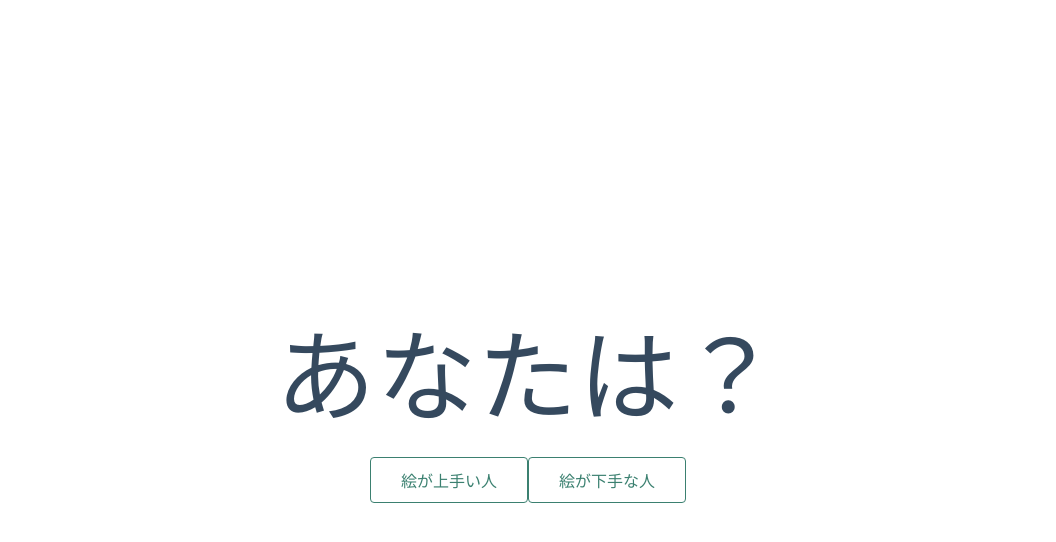
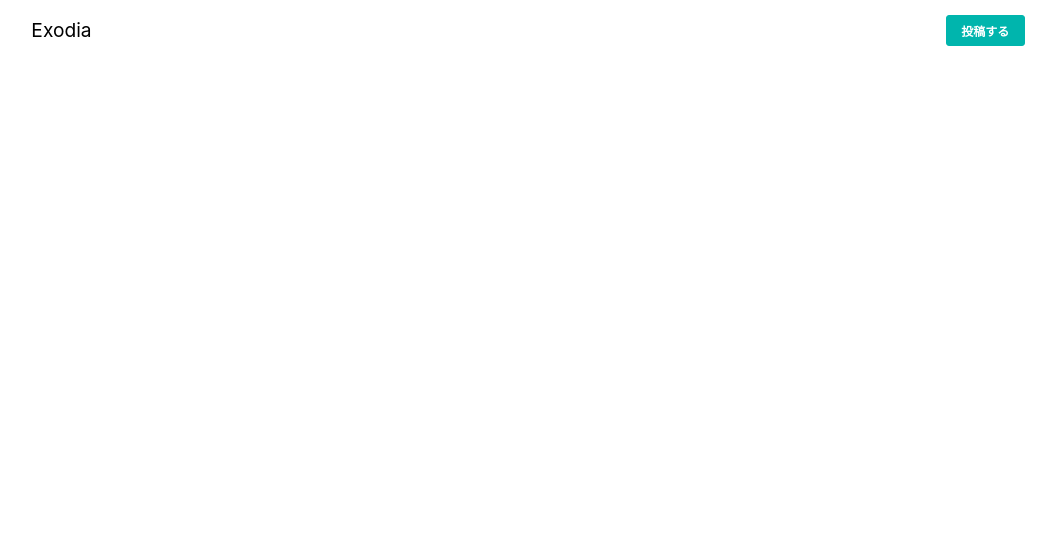
Before and after one commit to YutaKanna/Exodia, a Nuxt app in the folder nuxt/: page / in a window 1280 px wide. Shown: the top 542 px of the page, without its empty margins (112-1168 px from the left). Built offline with nearby package versions, Linux system fonts and the light colour scheme.

Commit message:
top画面にheaderを用意して、他は削除 #9

```diff
--- a/nuxt/pages/index.vue
+++ b/nuxt/pages/index.vue
@@ -1,27 +1,18 @@
 <template>
-  <div class="container">
-    <div>
-      <h1 class="title">
-        あなたは？
-      </h1>
-      <div class="links">
-        <a
-          href="https://nuxtjs.org/"
-          target="_blank"
-          rel="noopener noreferrer"
-          class="button--green"
-        >
-          絵が上手い人
-        </a>
-        <a
-          href="https://nuxtjs.org/"
-          target="_blank"
-          rel="noopener noreferrer"
-          class="button--green"
-        >
-          絵が下手な人
-        </a>
-      </div>
+  <div>
+    <header class="header-3">
+        <div class="header-inner">
+            <div class="logo">
+              Exodia
+            </div>
+            <nav class="header-nav">
+                <div class="header-nav-item">
+                    <a class="header-button header-post">投稿する</a>
+                </div>
+            </nav>
+        </div>
+    </header>
+    <div class="container">
     </div>
   </div>
 </template>
@@ -74,4 +65,90 @@ export default {}
 .links {
   padding-top: 15px;
 }
+
+
+
+
+
+
+
+
+
+
+
+
+
+
+
+
+
+
+
+
+
+
+
+
+
+
+
+
+.header-3 {
+  box-sizing: border-box;
+  width: 100%;
+}
+
+.header-inner {
+  display: flex;
+  align-items: center;
+  justify-content: space-between;
+  max-width: 1024px;
+  height: 60px;
+  padding: 0 0.8em;
+  margin: 0 auto;
+  font-size: 1.2em;
+}
+
+.header-nav {
+  display: flex;
+  align-items: center;
+}
+
+.header-nav-item {
+  display: flex;
+  align-items: center;
+  margin-left: 16px;
+}
+
+.logo img {
+  width: 70px;
+}
+
+.header-button {
+  box-sizing: border-box;
+  display: inline-block;
+  padding: 0.5em 1.2em;
+  font-size: 12px;
+  text-decoration: none;
+  cursor: pointer;
+  user-select: none;
+}
+
+.header-login {
+  color: #999;
+}
+
+.header-post {
+  font-weight: bold;
+  color: #fff;
+  background: #00b5ad;
+  border: 1px #00b5ad solid;
+  border-radius: 3px;
+}
+
+@media screen and (max-width: 480px) {
+  .header-post {
+    display: none;
+  }
+}
 </style>
```
